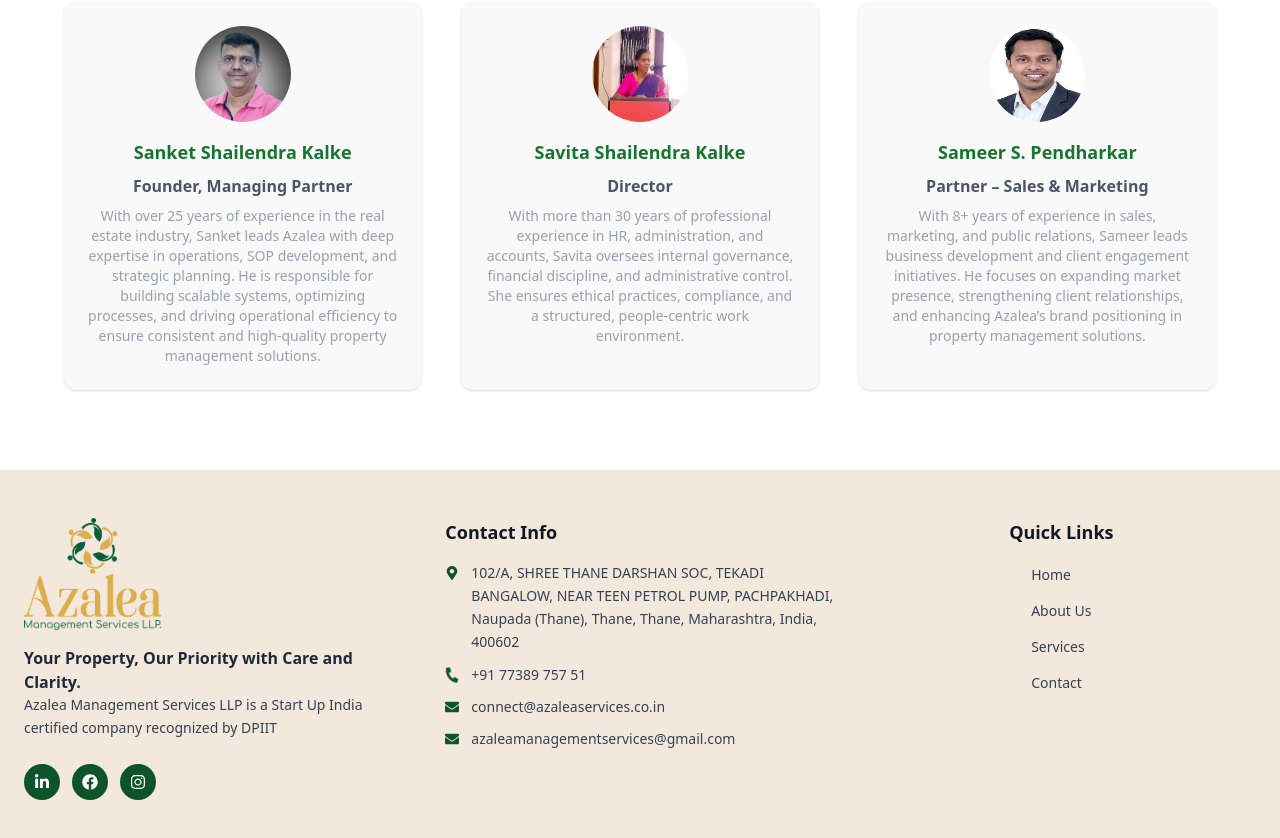
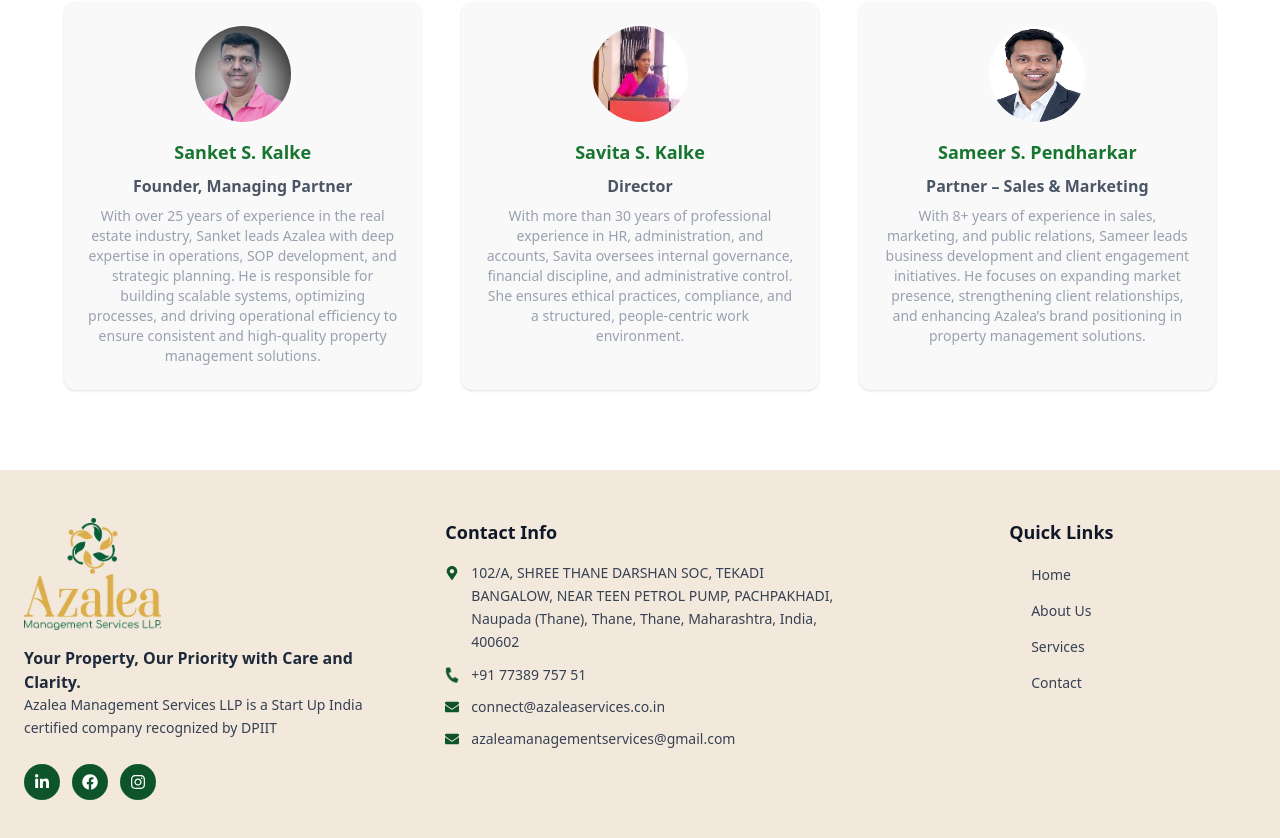
Before and after one commit to Azaleamanagementservice/Azalya, a React (Vite) app: page /About in a window 1280 px wide. Shown: the part 3120-3958 px from the top of the page. Built offline with nearby package versions, Linux system fonts and the light colour scheme.

Commit message:
name update

```diff
--- a/src/Pages/About.jsx
+++ b/src/Pages/About.jsx
@@ -125,14 +125,14 @@
         <div className="grid md:grid-cols-3 gap-10 max-w-6xl mx-auto">
           {[
             {
-              name: "Sanket Shailendra Kalke",
+              name: "Sanket S. Kalke",
               role: "Founder, Managing Partner",
               image: Image1,
               description:
                 "With over 25 years of experience in the real estate industry, Sanket leads Azalea with deep expertise in operations, SOP development, and strategic planning. He is responsible for building scalable systems, optimizing processes, and driving operational efficiency to ensure consistent and high-quality property management solutions.",
             },
             {
-              name: "Savita Shailendra Kalke",
+              name: "Savita S. Kalke",
               role: "Director",
               image: Image2,
               description:
```
